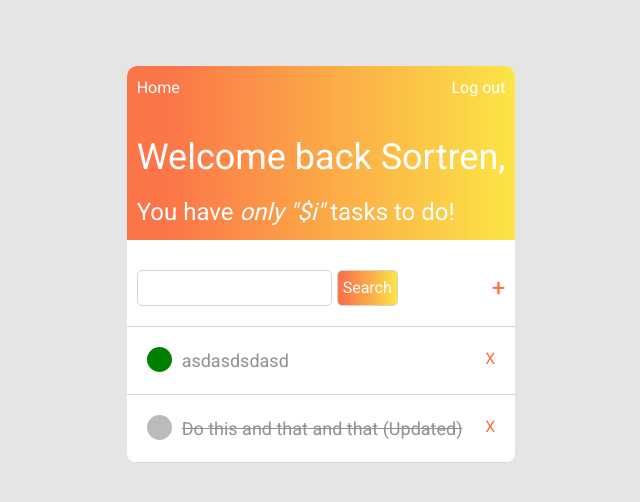
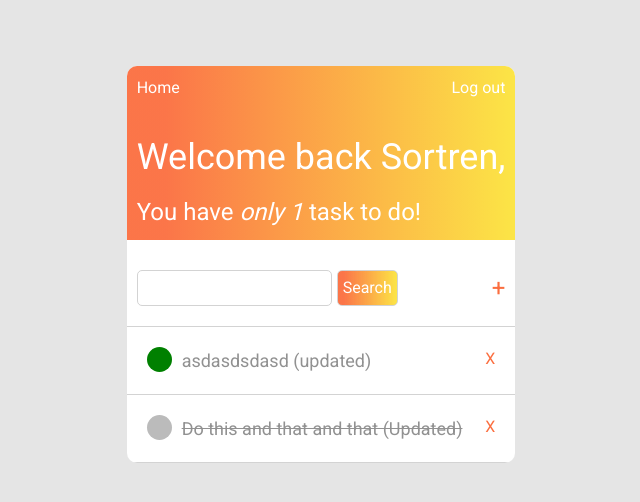
Before and after one commit to Sortren/Django-Tasker, a Django app: page / in a window 1280 px wide. Shown: the part 136-638 px from the top of the page, without its empty margins (319-959 px from the left). Run offline with Django 3.2, Linux system fonts and the light colour scheme; a user stored in the database is signed in; data comes from the database, SQL or seed files in the repository; both versions use the stored data as it was after the commit; some libraries are stand-ins or nearby versions.

Commit message:
add incomplete task count to top-bar

```diff
--- a/tasker/to_do/forms.py
+++ b/tasker/to_do/forms.py
@@ -5,7 +5,7 @@ from django import forms
 class AddTaskForm(forms.ModelForm):
     class Meta:
         model = Task
-        fields = ['title', 'content', 'author', 'finished']
+        fields = ['title', 'content', 'author', 'finished', 'updated']
         widgets = {
             'content': forms.Textarea(attrs={
                 'rows': 3,
--- a/tasker/to_do/models.py
+++ b/tasker/to_do/models.py
@@ -8,6 +8,7 @@ class Task(models.Model):
     content = models.TextField()
     date_posted = models.DateTimeField(default=timezone.now)
     finished = models.BooleanField(default=False)
+    updated = models.BooleanField(default=False)
     author = models.ForeignKey(User, on_delete=models.CASCADE)
 
     def __str__(self):
--- a/tasker/to_do/templates/to_do/base_home.html
+++ b/tasker/to_do/templates/to_do/base_home.html
@@ -28,7 +28,10 @@
 
                 <div class="text">
                     <span class="welcome">Welcome back <a href = "{% url 'profile' %} " class = "username">{{ user.username }},</a></span>
-                    <span class="incomplete">You have <i>only "$i"</i> tasks to do!</span>
+
+                    {% block tasks-to-do %}
+
+                    {% endblock tasks-to-do %}
                 </div>
             </div>
 
--- a/tasker/to_do/templates/to_do/home.html
+++ b/tasker/to_do/templates/to_do/home.html
@@ -1,4 +1,9 @@
 {%extends "to_do/base_home.html"%}
+
+{% block tasks-to-do %}
+  <span class="incomplete">You have <i>only {{ incomplete }}</i> {% if incomplete > 1%} tasks {%else%} task {%endif%} to do!</span>
+{% endblock tasks-to-do %}
+
 
 {% block search-add %}
   <div class="search-add">
@@ -19,10 +24,10 @@
       <div class="content">
         {% if task.finished %}
           <span class="dot" style="background-color: #bbb"></span>
-          <a href="{% url 'update-task' task.id %}" class="task-title"><s>{{ task.title }}</s></a>
+          <a href="{% url 'update-task' task.id %}" class="task-title"><s>{{ task.title }} {% if task.updated %} (updated) {% endif %}</s></a>
         {% else %}
           <span class="dot" style="background-color:green"></span>
-          <a href="{% url 'update-task' task.id %}" class="task-title">{{ task.title }}</a>
+          <a href="{% url 'update-task' task.id %}" class="task-title">{{ task.title }} {% if task.updated %} (updated) {% endif %}</a>
         {% endif %}
 
       </div>
--- a/tasker/to_do/views.py
+++ b/tasker/to_do/views.py
@@ -9,6 +9,7 @@ def home(request):
     context = {
         # Displaying tasks only for logged in user, ordered by id - descendingly (newest task is on top of the stack)
         'tasks': Task.objects.filter(author=request.user).order_by('-id'),
+        'incomplete': Task.objects.filter(author=request.user, finished=False).count(),
     }
 
     return render(request, 'to_do/home.html', context)
@@ -57,7 +58,10 @@ def update_task(request, id):
 
     if request.method == 'POST':
         data = request.POST.copy()
-        data.update({"author": request.user})
+        data.update({
+            "author": request.user,
+            "updated": True,
+        })
         form = AddTaskForm(data, instance=task)
 
         if form.is_valid():
```
Also changed, not shown: tasker/db.sqlite3, tasker/to_do/migrations/0003_task_updated.py (added), tasker/to_do/templates/to_do/add_task.html (line endings or trailing spaces).
